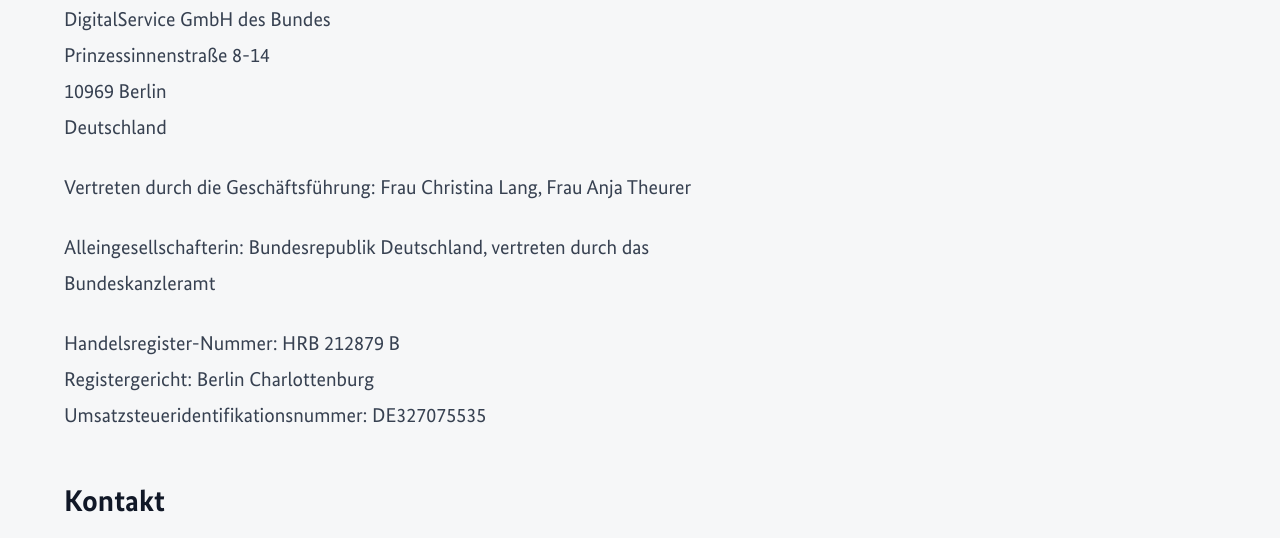
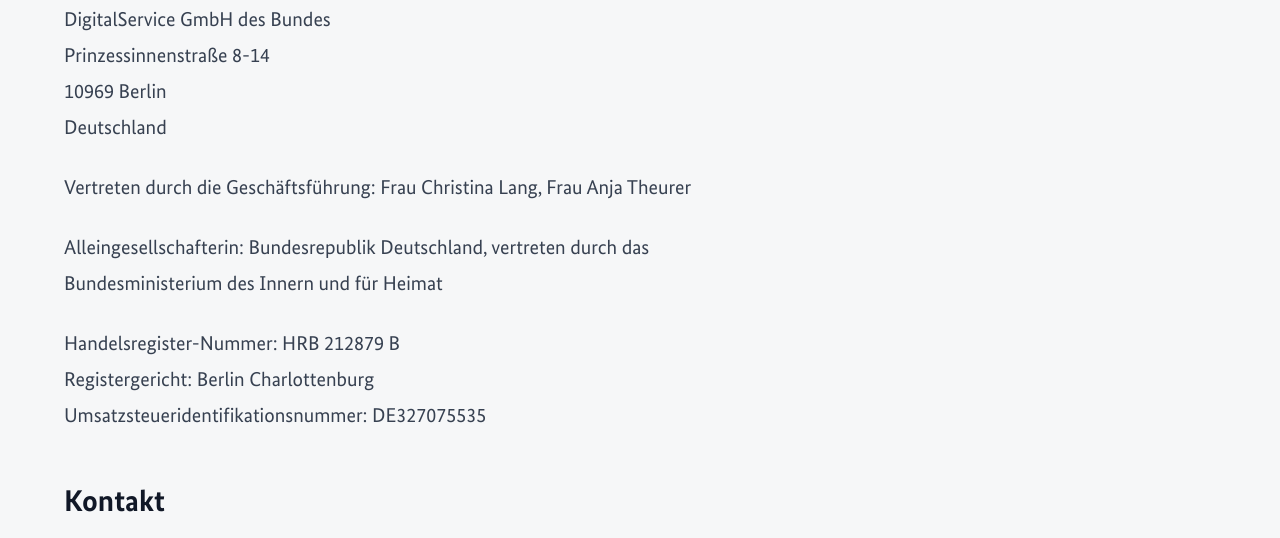
Before and after one commit to digitalservicebund/grundsteuer-static, a website: page impressum.html in a window 1280 px wide. Shown: the part 547-1085 px from the top of the page. Drawn offline with Linux system fonts and the light colour scheme.

Commit message:
Update impressum.html

```diff
--- a/impressum.html
+++ b/impressum.html
@@ -105,8 +105,7 @@
             </p>
             <p>Vertreten durch die Geschäftsführung: Frau Christina Lang, Frau Anja Theurer</p>
             <p>
-              Alleingesellschafterin: Bundesrepublik Deutschland, vertreten
-              durch das Bundeskanzleramt
+              Alleingesellschafterin: Bundesrepublik Deutschland, vertreten durch das Bundesministerium des Innern und für Heimat
             </p>
             <p>
               Handelsregister-Nummer: HRB 212879 B<br />Registergericht: Berlin
```
